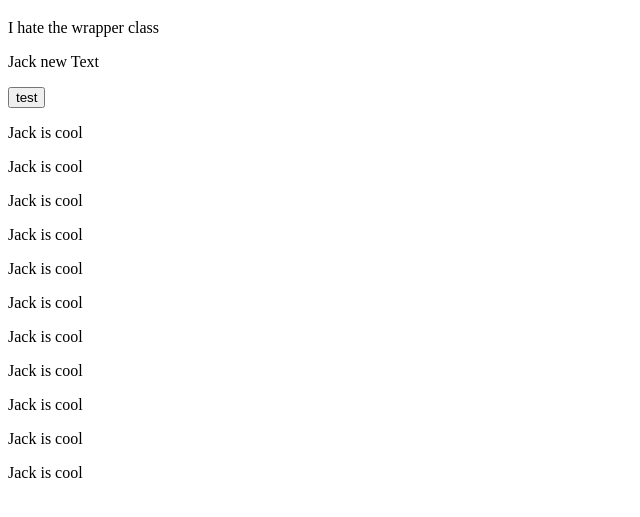
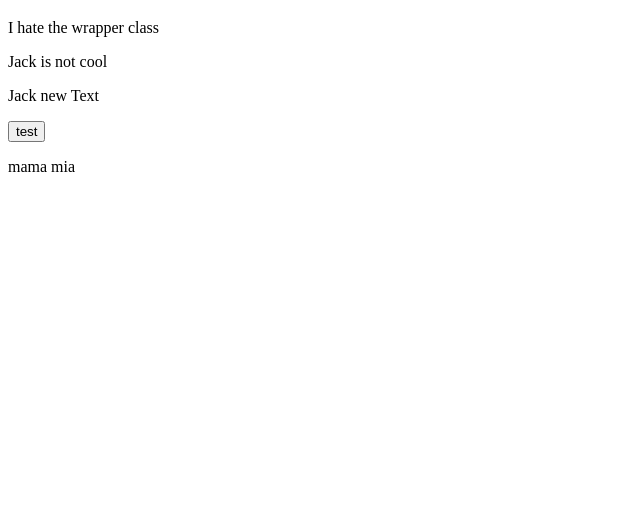
Before and after one commit to thejackluo/slpodElectron, an Electron app: page index.html in a window 800 px wide. Shown: the part 61-578 px from the top of the page, without its empty margins (0-640 px from the left). Drawn offline with Linux system fonts and the light colour scheme.

Commit message:
Random Changes

```diff
--- a/index.html
+++ b/index.html
@@ -10,25 +10,15 @@
     <title>Hello World!</title>
   </head>
   <body>
-
     <h1 style="font-family:verdana;">Hello World!</h1>
     <p style="color:blue;">I hate the wrapper class</p>
+    <p>Jack is not cool</p>
 
     <p>Jack new Text</p>
 
     <a href="https://discord.com/app"><button>test</button></a>
 
-    <p>Jack is cool</p>
-    <p>Jack is cool</p>
-    <p>Jack is cool</p>
-    <p>Jack is cool</p>
-    <p>Jack is cool</p>
-    <p>Jack is cool</p>
-    <p>Jack is cool</p>
-    <p>Jack is cool</p>
-    <p>Jack is cool</p>
-    <p>Jack is cool</p>
-    <p>Jack is cool</p>
+    <p>mama mia</p>
 
 
 
```
Also changed, not shown: assets/js/main.js (+14 -0 lines).
